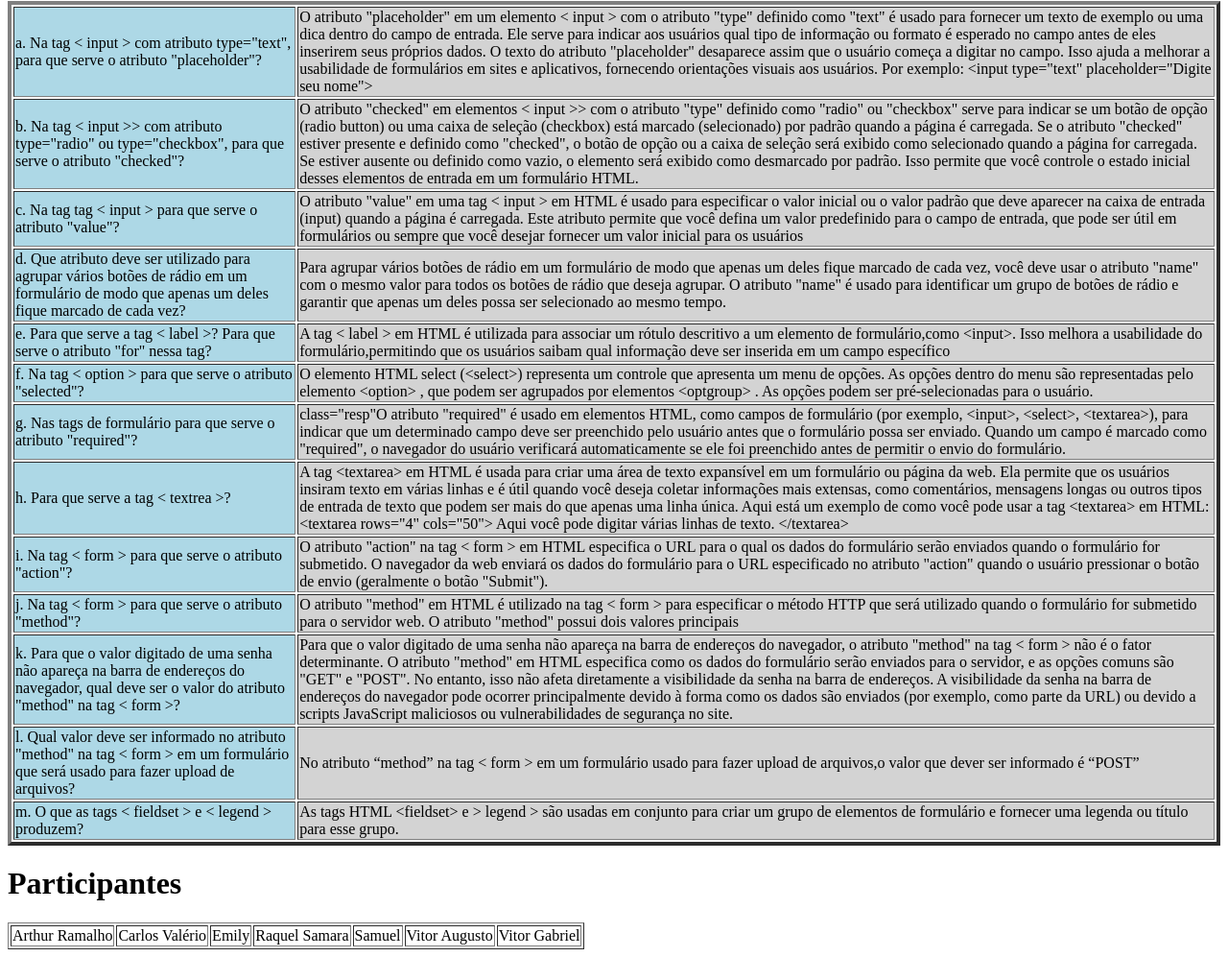
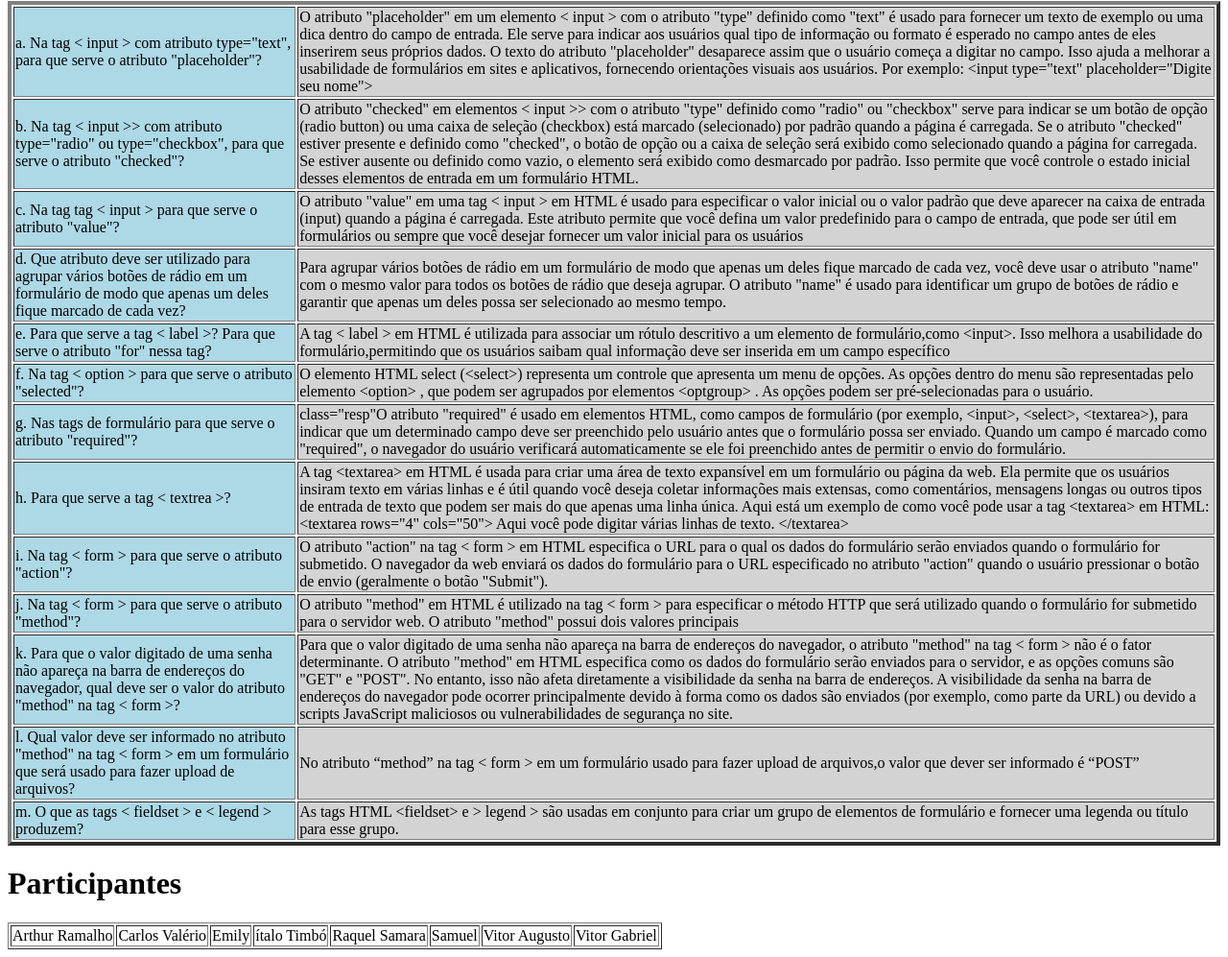
Before and after one commit to araquelsamara/formulario, a plain HTML site: page index.html in a window 1280 px wide. Shown: the part 177-1174 px from the top of the page at 96% size. Drawn offline with Linux system fonts and the light colour scheme.

Commit message:
Update index.html

```diff
--- a/index.html
+++ b/index.html
@@ -178,6 +178,7 @@
             <td>Arthur Ramalho</td>
             <td>Carlos Valério</td>
             <td>Emily</td>
+            <td> ítalo Timbó </td>
             <td>Raquel Samara</td>
             <td>Samuel</td>
             <td>Vitor Augusto</td>
```
